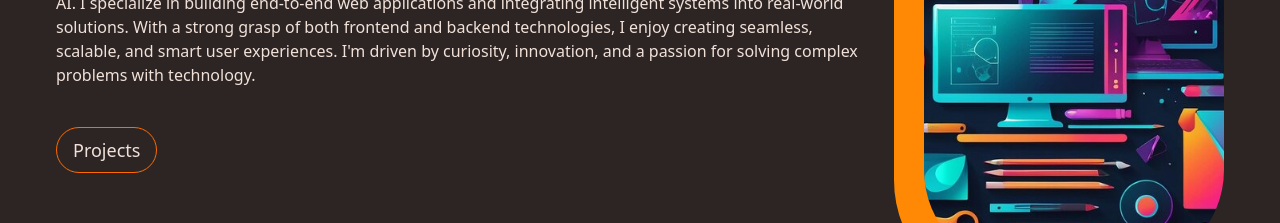
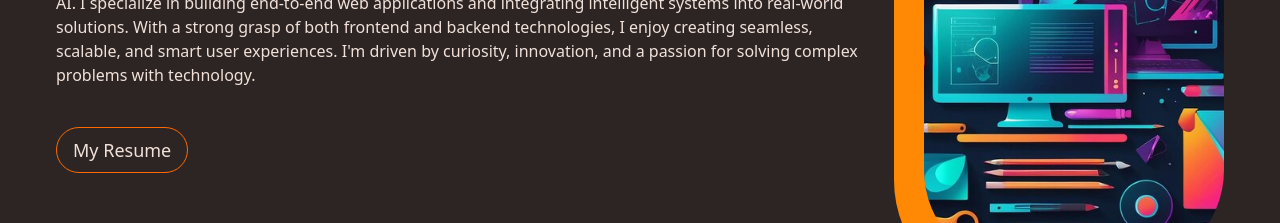
Before and after one commit to ParasRana123/Portfolio, a React (Vite) app: page / in a window 1280 px wide. Shown: the part 1020-1243 px from the top of the page. Built offline with nearby package versions, Linux system fonts and the light colour scheme.

Commit message:
Added an option to view Resume and added the Resume file in the public folder

```diff
--- a/src/components/aboutMeSection/AboutMeText.jsx
+++ b/src/components/aboutMeSection/AboutMeText.jsx
@@ -5,7 +5,7 @@ const AboutMeText = () => {
     <div className='flex flex-col md:items-start sm:items-center md:text-left sm:text-center'>
         <h1 className='text-6xl text-cyan-500 mb-10'>About Me</h1>
         <p className='text-white'>I'm a dedicated Full Stack Developer with expertise in Machine Learning, Deep Learning, NLP, and Generative AI. I specialize in building end-to-end web applications and integrating intelligent systems into real-world solutions. With a strong grasp of both frontend and backend technologies, I enjoy creating seamless, scalable, and smart user experiences. I'm driven by curiosity, innovation, and a passion for solving complex problems with technology.</p>
-        <button className='border border-orange-500 rounded-full py-2 px-4 text-lg flex items-center mt-10 hover:bg-orange-500 transition-all duration-500 cursor-pointer md:self-start sm:self-center text-white hover:text-cyan-400'>Projects</button>
+        <a href='/resume.pdf' target="_blank" rel="noopener noreferrer" className='border border-orange-500 rounded-full py-2 px-4 text-lg flex items-center mt-10 hover:bg-orange-500 transition-all duration-500 cursor-pointer md:self-start sm:self-center text-white hover:text-cyan-400'>My Resume</a>
     </div>
   )
 }
```
Also changed, not shown: 1 other file (tests, documents, lock files or other folders).
